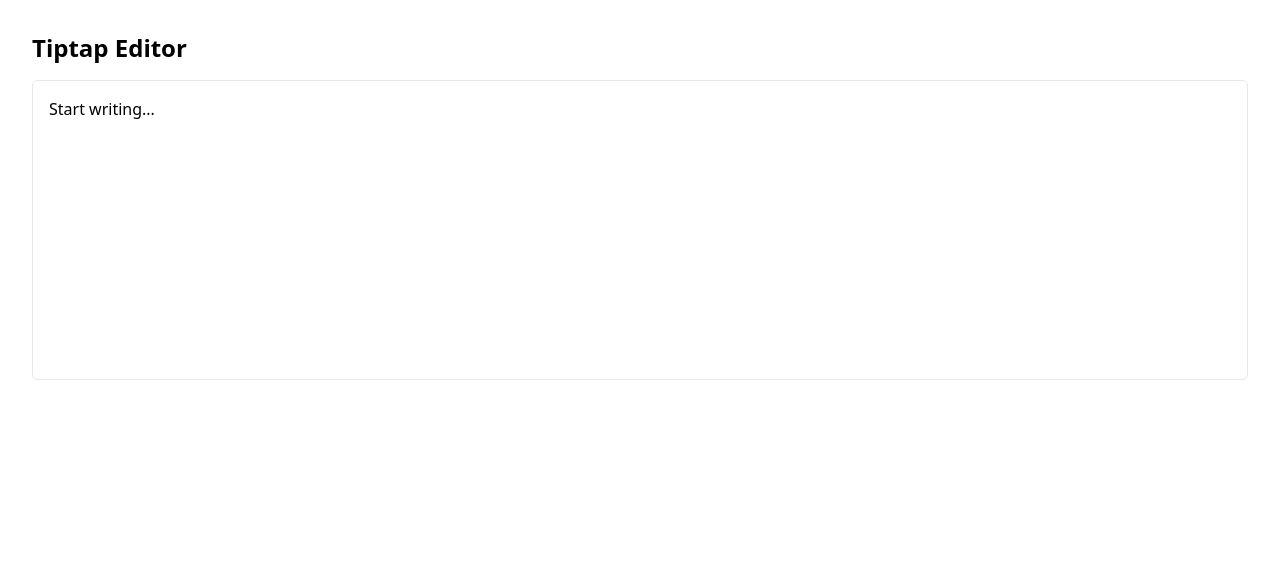
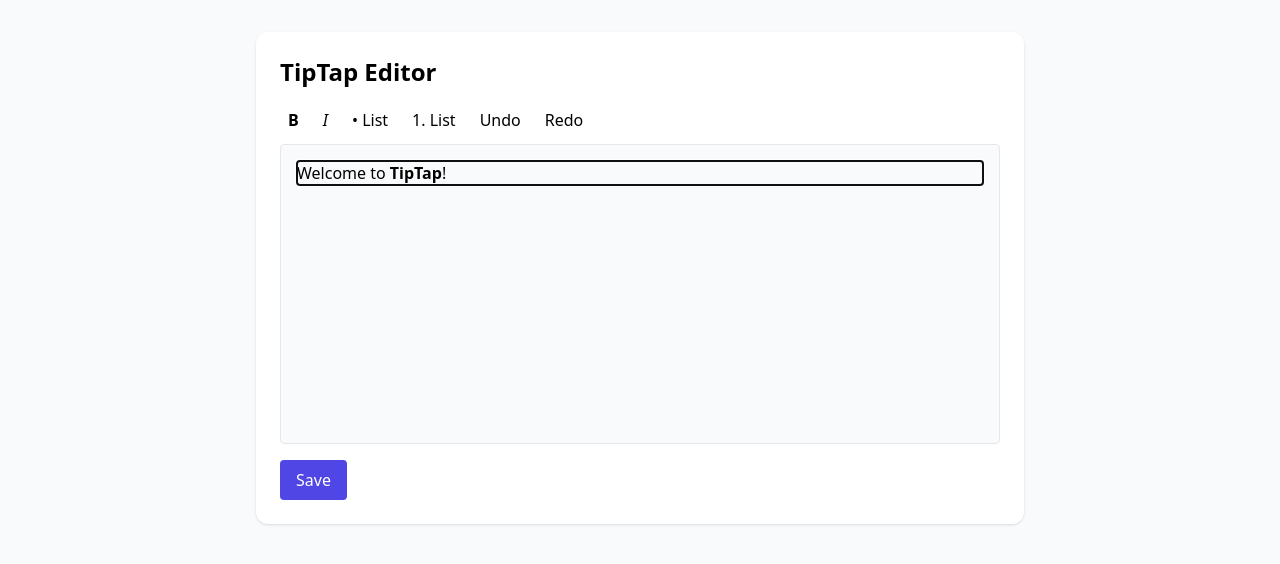
Before and after one commit to eputnam77/DocReview360, a Next.js app in the folder frontend/: page /editors/tiptap in a window 1280 px wide. Shown: the top 564 px of the page. Built offline with nearby package versions, Linux system fonts and the light colour scheme.

Commit message:
Update tiptap.tsx

```diff
--- a/frontend/pages/editors/tiptap.tsx
+++ b/frontend/pages/editors/tiptap.tsx
@@ -1,22 +1,92 @@
 import React from "react";
-import { EditorContent, useEditor } from "@tiptap/react";
+import { useEditor, EditorContent } from "@tiptap/react";
 import StarterKit from "@tiptap/starter-kit";
 
-export default function TiptapPage() {
+export default function TiptapEditorPage() {
   const editor = useEditor({
     extensions: [StarterKit],
-    content: "<p>Start writing...</p>",
+    content: "<p>Welcome to <b>TipTap</b>!</p>",
+    autofocus: true,
   });
 
+  const handleSave = () => {
+    if (editor) {
+      alert(editor.getHTML());
+      // You can POST editor.getHTML() or editor.getJSON() to your backend.
+    }
+  };
+
+  if (!editor) return <div>Loading TipTap...</div>;
+
   return (
-    <div className="p-8">
-      <h1 className="text-2xl font-bold mb-4">Tiptap Editor</h1>
-      {editor && (
+    <div className="min-h-screen bg-gray-50 p-8">
+      <div className="max-w-3xl mx-auto bg-white rounded-xl shadow p-6">
+        <h1 className="text-2xl font-bold mb-4">TipTap Editor</h1>
+        {/* Toolbar */}
+        <div className="flex gap-2 mb-2">
+          <button
+            type="button"
+            className={`px-2 py-1 rounded ${editor.isActive('bold') ? 'bg-indigo-100' : ''}`}
+            onClick={() => editor.chain().focus().toggleBold().run()}
+            aria-label="Bold"
+          >
+            <b>B</b>
+          </button>
+          <button
+            type="button"
+            className={`px-2 py-1 rounded ${editor.isActive('italic') ? 'bg-indigo-100' : ''}`}
+            onClick={() => editor.chain().focus().toggleItalic().run()}
+            aria-label="Italic"
+          >
+            <i>I</i>
+          </button>
+          <button
+            type="button"
+            className={`px-2 py-1 rounded ${editor.isActive('bulletList') ? 'bg-indigo-100' : ''}`}
+            onClick={() => editor.chain().focus().toggleBulletList().run()}
+            aria-label="Bullet List"
+          >
+            • List
+          </button>
+          <button
+            type="button"
+            className={`px-2 py-1 rounded ${editor.isActive('orderedList') ? 'bg-indigo-100' : ''}`}
+            onClick={() => editor.chain().focus().toggleOrderedList().run()}
+            aria-label="Ordered List"
+          >
+            1. List
+          </button>
+          <button
+            type="button"
+            className="px-2 py-1 rounded"
+            onClick={() => editor.chain().focus().undo().run()}
+            aria-label="Undo"
+            disabled={!editor.can().undo()}
+          >
+            Undo
+          </button>
+          <button
+            type="button"
+            className="px-2 py-1 rounded"
+            onClick={() => editor.chain().focus().redo().run()}
+            aria-label="Redo"
+            disabled={!editor.can().redo()}
+          >
+            Redo
+          </button>
+        </div>
+        {/* Editor */}
         <EditorContent
           editor={editor}
-          className="min-h-[300px] border rounded-md p-4 bg-white"
+          className="border rounded min-h-[300px] p-4 bg-gray-50 mb-4"
         />
-      )}
+        <button
+          onClick={handleSave}
+          className="px-4 py-2 bg-indigo-600 text-white rounded hover:bg-indigo-700"
+        >
+          Save
+        </button>
+      </div>
     </div>
   );
 }
```
